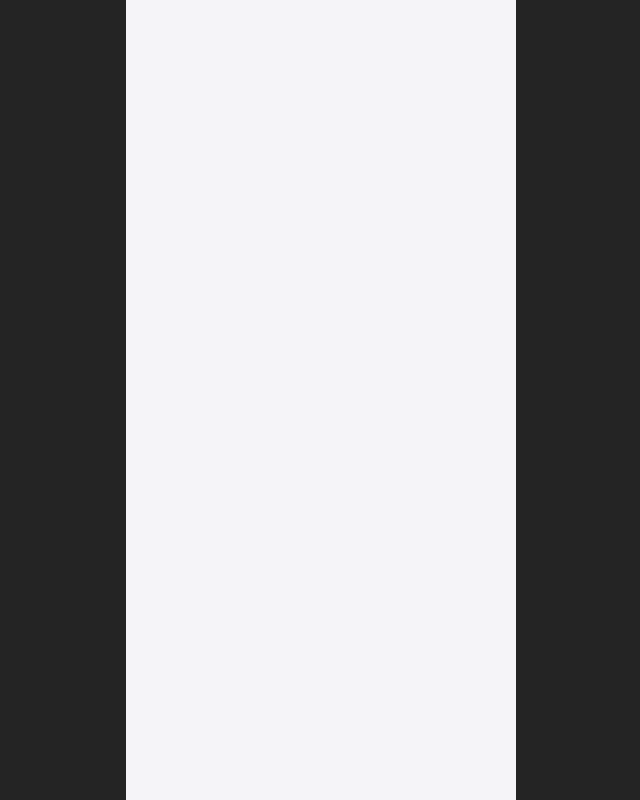
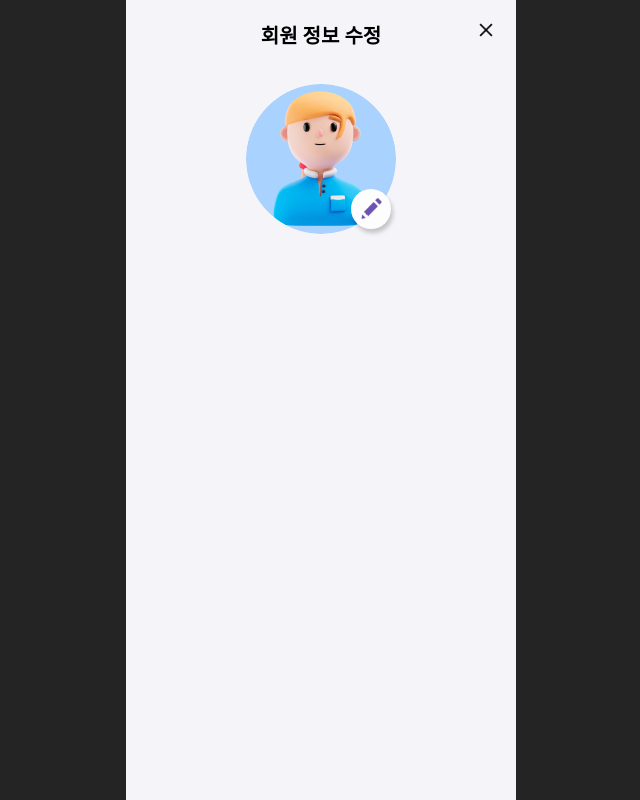
Before and after one commit to tjdwnsmm/decalcomanie, a React (Vite) app in the folder client/: page /profile-update in a window 1280 px wide. Before the commit this address had no page. Shown: the whole page, without its empty margins (319-959 px from the left). Built offline with nearby package versions, Linux system fonts and the light colour scheme; a web font is replaced by a local one.

Commit message:
[S09P12A708-241 #15] feat: 프로필 이미지 수정

```diff
--- /dev/null
+++ b/client/src/pages/MyPage/ProfileUpdate.tsx
@@ -0,0 +1,69 @@
+// import React, { useState } from 'react';
+import { styled } from 'styled-components';
+import { Main, MarginFrame } from '../../style';
+import { ReactComponent as CloseSvg } from '../../assets/img/close.svg';
+
+
+const PageName = styled.div`
+  text-align: center;
+  font-size: 20px;
+  font-weight: 600;
+  padding: 20px;
+  position: relative;
+  z-index: 1;
+`;
+
+const CancleBtn = styled.div`
+  position: fixed;
+  top: 20px;
+  right: 20px;
+  z-index: 5;
+  cursor: pointer;
+`;
+
+const Profile = styled.div`
+  display: flex;
+  justify-content: flex-end;
+  align-items: flex-end;
+  padding: 0px 120px;
+  position: relative;
+`;
+
+const ProfileImg = styled.img`
+  width: 150px;
+  height: 150px;
+  border-radius: 50%;
+`;
+
+const ButtonBox = styled.div`
+  display: flex;
+  justify-content: center;
+  align-items: center;
+  position: absolute;
+  width: 40px;
+  height: 40px;
+  margin: 5px;
+  background-color: var(--white-color);
+  border-radius: 40px;
+  box-shadow: 2px 4px 4px rgba(0,0,0, 0.2);
+`;
+
+const ProfileUpdate = () => {
+  const handleCancel = () => {
+    window.location.href = '/mypage';
+  };
+
+  return (
+    <Main>
+      <PageName>회원 정보 수정</PageName>
+      <CancleBtn onClick={handleCancel}><CloseSvg/></CancleBtn>
+      <MarginFrame margin="15px"/>
+      <Profile>
+        <ProfileImg src="src/assets/img/profile-img.png" alt="프로필 사진" />
+        <ButtonBox><img src="src/assets/img/pencil-float.png" width="26" height="26"/></ButtonBox>
+      </Profile>
+    </Main>
+  );
+};
+
+export default ProfileUpdate;
--- a/client/src/router/Router.tsx
+++ b/client/src/router/Router.tsx
@@ -8,6 +8,7 @@ import PostDetail from '../pages/PostDetailPage/PostDetail';
 import { MyDrawerPage } from '../pages/DrawerPage/MyDrawerPage';
 import FollowList from '../pages/MyPage/FollowList';
 import Post from '../pages/PostPages/Post';
+import ProfileUpdate from '../pages/MyPage/ProfileUpdate';
 
 export default function Router() {
   return (
@@ -22,6 +23,7 @@ export default function Router() {
         <Route path="/perfume-detail" element={<PerfumeDetail />}></Route>
         <Route path="/my-drawer" element={<MyDrawerPage />}></Route>
         <Route path="/follow-list" element={<FollowList />}></Route>
+        <Route path="/profile-update" element={<ProfileUpdate />}></Route>
       </Routes>
     </BrowserRouter>
   );
```
Also changed, not shown: client/src/assets/img/profile-img.png (added).
